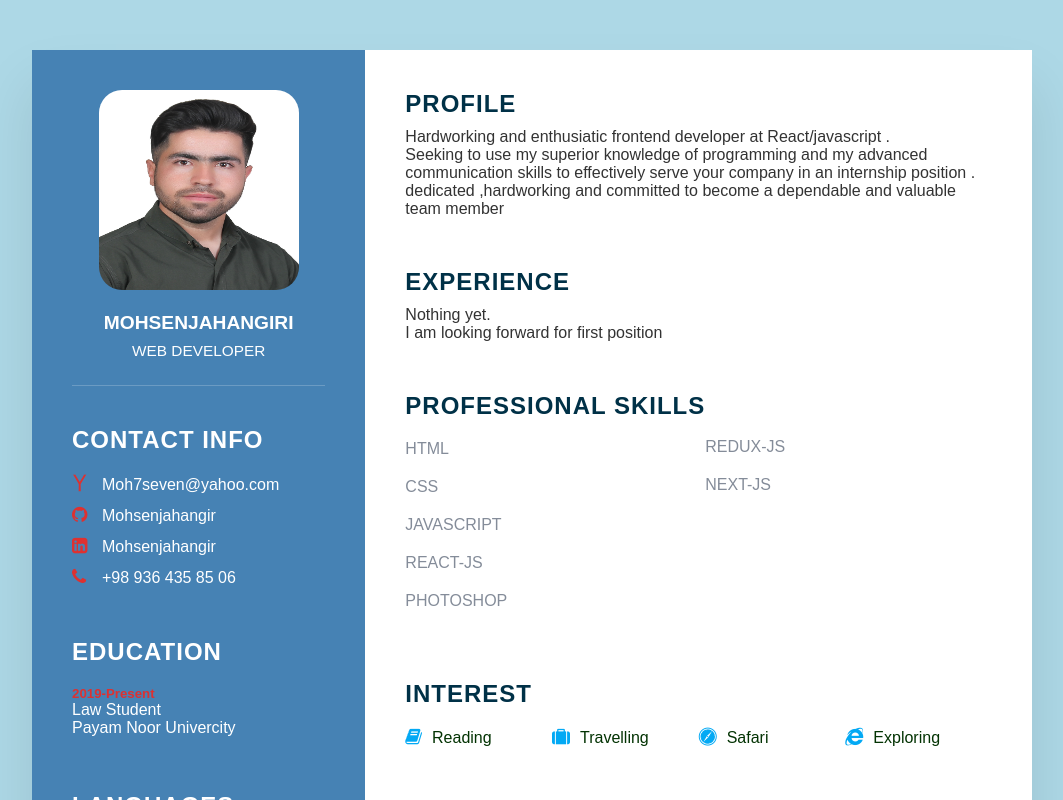
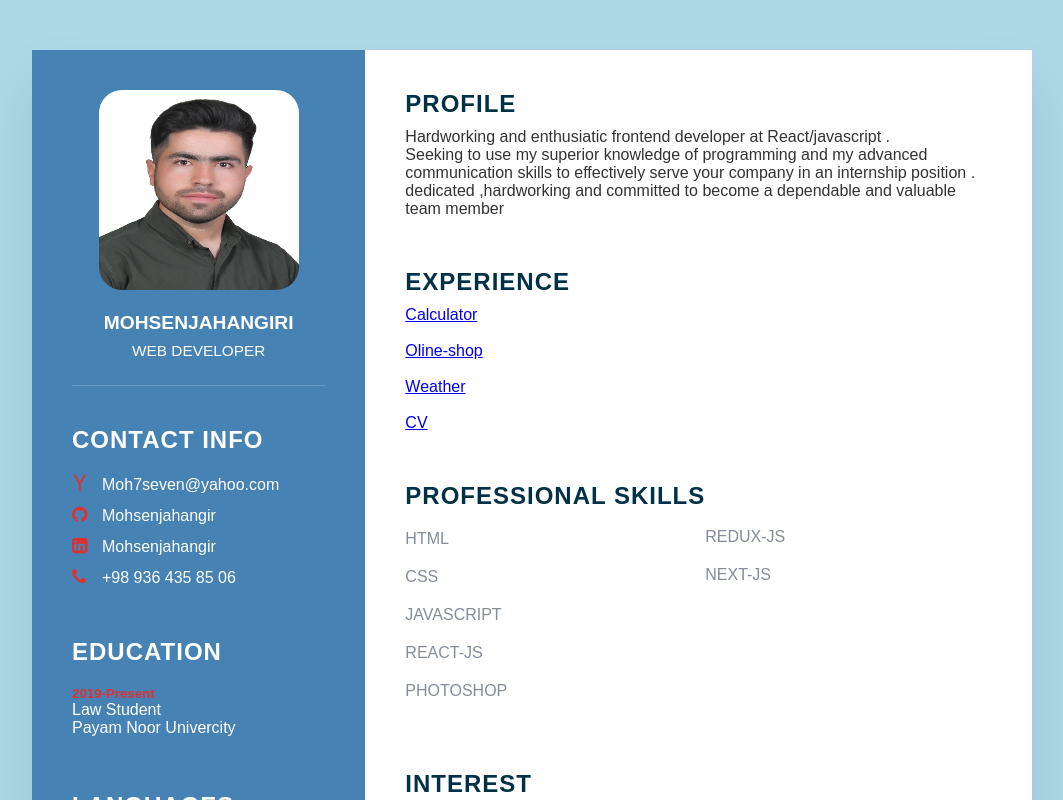
Before and after one commit to mohsenjahangir/resume, a React (Create React App) app: page / in a window 1280 px wide. Shown: the top 800 px of the page, without its empty margins (108-1171 px from the left). Built offline with nearby package versions, Linux system fonts and the light colour scheme.

Commit message:
add links

```diff
--- a/src/App.js
+++ b/src/App.js
@@ -103,7 +103,8 @@ const App = () => {
           <div className="about">
             <h2 className="title2">experience</h2>
             <p>
-              Nothing yet.<br/>I am looking forward for first position
+               <a href="https://calculator-mohsen.vercel.app/">Calculator</a><br/><br/><a href="https://online-shop-khaki.vercel.app/">Oline-shop</a>
+               <br/><br/><a href="https://weather-mohsen.vercel.app/">Weather</a><br/><br/><a href="https://mohsen-resume.netlify.app">CV</a>
             </p>
           </div>
 
```
